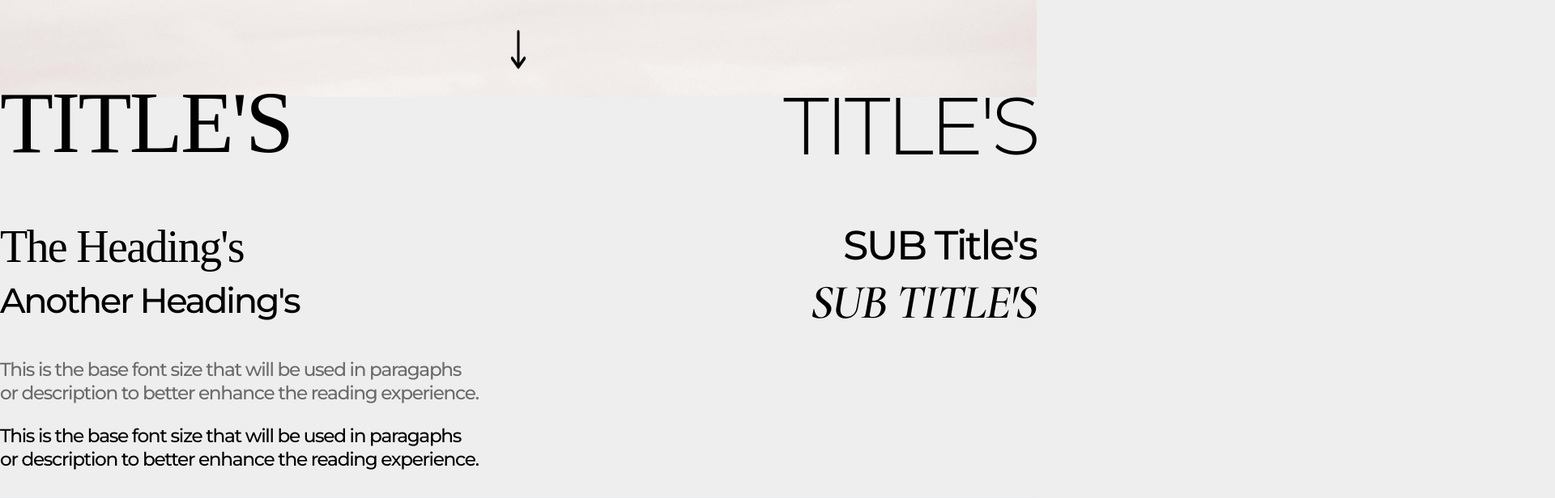
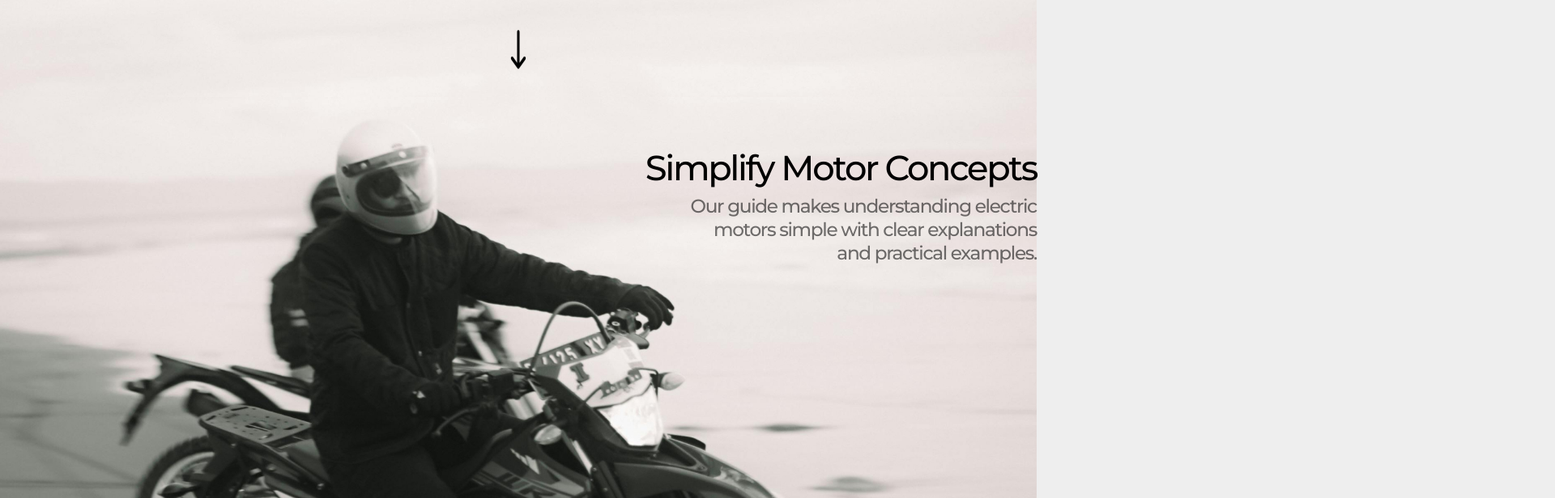
Before and after one commit to aikhe/BSEMC3B-static, a React (Vite) app in the folder web/: page / in a window 1280 px wide. Shown: the part 680-1296 px from the top of the page at 81% size, 1920 px wide, since content can reach past the window. Built offline with nearby package versions, Linux system fonts and the light colour scheme; a web font is replaced by a local one.

Commit message:
animation/interactivity initial

```diff
--- a/web/layouts/Landing.tsx
+++ b/web/layouts/Landing.tsx
@@ -1,9 +1,9 @@
 import { Header } from "../components/header";
 import Hero from "./pages/hero";
-// import Intro from "./pages/intro";
-// import About from "./pages/about";
-// import SCTB from "./pages/SCTB";
-// import STI from "./pages/STI";
+import Intro from "./pages/intro";
+import About from "./pages/about";
+import SCTB from "./pages/SCTB";
+import STI from "./pages/STI";
 import { Footer } from "../components/footer";
 
 import TextVariations from "./drafts/text-variations";
@@ -17,10 +17,10 @@ const Landing = () => {
 
       <main>
         <Hero />
-        {/* <Intro />
+        <Intro />
         <About />
         <SCTB />
-        <STI /> */}
+        <STI />
 
         <TextVariations />
         <ColorPallete />
```
Also changed, not shown: 1 other file (tests, documents, lock files or other folders).
